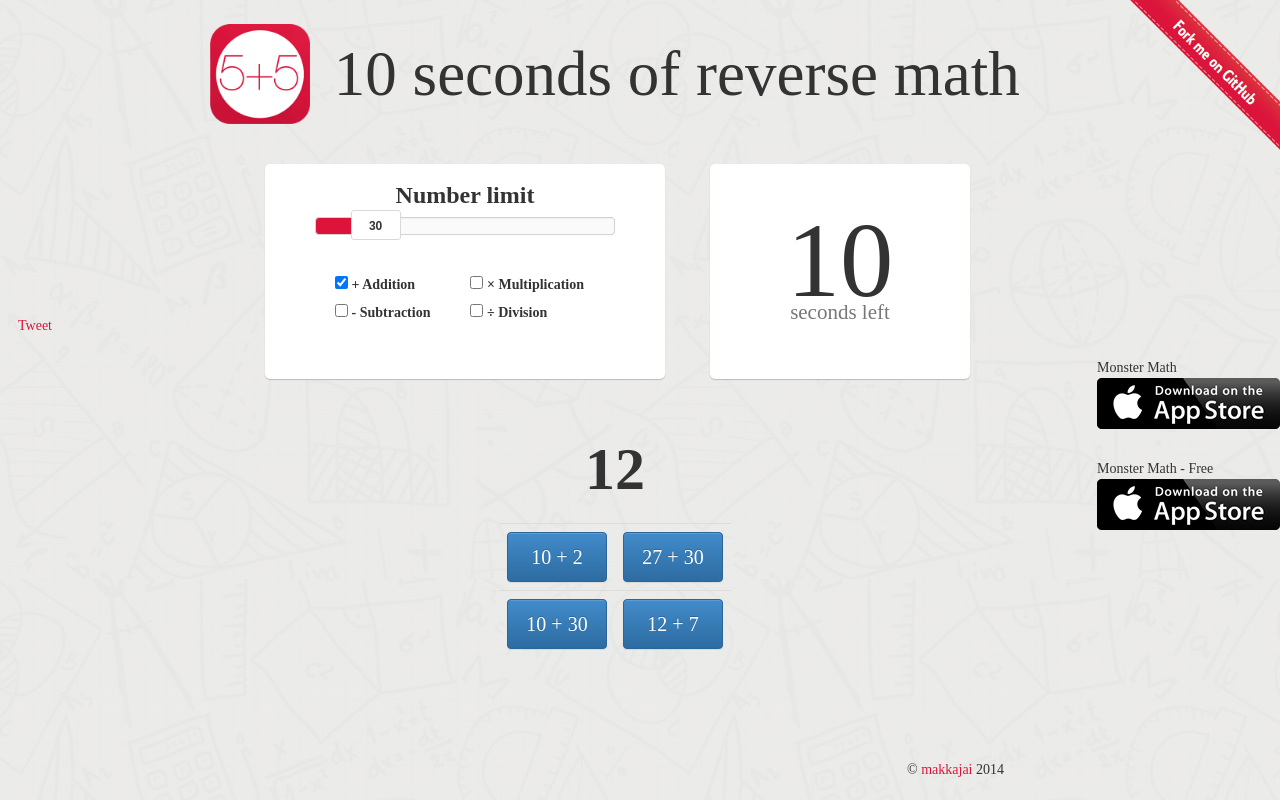
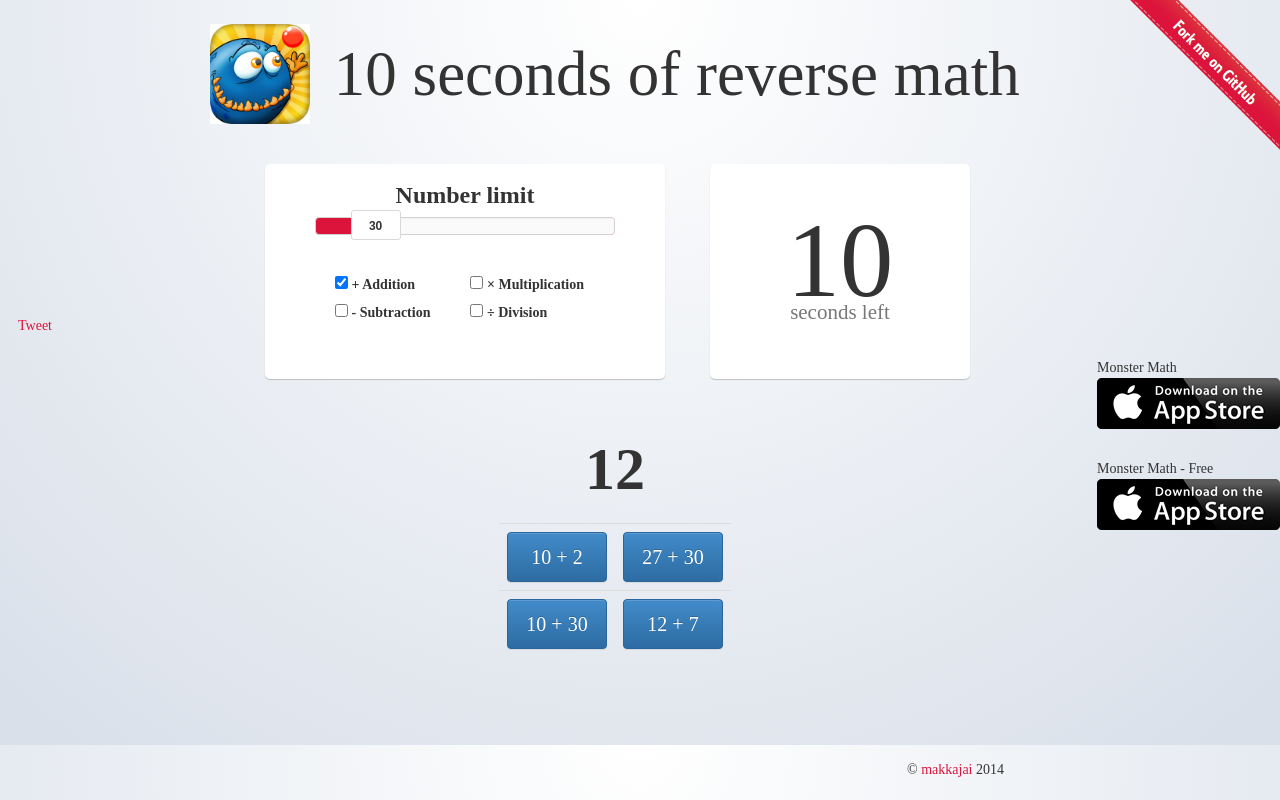
Before and after one commit to shenoyroopesh/10-seconds-math, a PHP site: page / in a window 1280 px wide. Run offline with PHP 8.4, Linux system fonts and the light colour scheme; some libraries are stand-ins or nearby versions.

Commit message:
Modifying icon, favicon, background

```diff
--- a/css/main.css
+++ b/css/main.css
@@ -8,8 +8,6 @@ textarea:focus, input[type="text"]:focus, input[type="password"]:focus, #submit-
 body {
   padding: 0;
   font-family: "Myriad Pro" !important;
-  background: url(../img/background.jpg) !important;
-  background-repeat: repeat;
 
   min-width: 900px;
 }
--- a/index.html
+++ b/index.html
@@ -9,13 +9,11 @@
         <meta name="author" content="makkajai, http://www.makkajai.com">
 
 
-        <meta property="og:image" content="http://www.mental-math-trainer.com/img/mental-math-trainer.png" />
         <meta property="og:title" content="Monster Math - practice reverse arithmetic online" />
         <meta property="og:description" content="Monster Math - practice reverse arithmetic online" />
-        <meta property="og:url" content="http://www.makkajai.com/cool-tools/" />
 
         <meta name="viewport" content="width=device-width, initial-scale=1">
-        <link rel="shortcut icon" href="img/mental-math-trainer-favicon.ico?v=2">
+        <link rel="shortcut icon" href="img/monster-math.ico">
 
         <!-- Latest compiled and minified Bootstrap CSS -->
         <link rel="stylesheet" href="css/bootstrap.min.css">
@@ -43,7 +41,7 @@
 
     <div class="jumbotron">
       <div id="title">
-          <img src="img/mental-math-trainer.png" alt="Mental Math Trainer App Icon" />
+          <img src="img/monster-math.png" alt="Monster Math App Icon" />
           <h1 id="text-title">10 seconds of reverse math</h1>
       </div>
       <div id="settings-and-stats" class="container">
--- a/js/main.js
+++ b/js/main.js
@@ -145,7 +145,9 @@ function timeIsOver() {
     // TODO we should add a real ranking one day
 
     var ONE_BARELY_REACHES_THIS_SCORE = 200;
-    return Math.floor(100 * Math.min(Math.E * score / (ONE_BARELY_REACHES_THIS_SCORE * Math.PI), 1));
+
+    //for now let the max be 99%
+    return Math.floor(100 * Math.min(Math.E * score / (ONE_BARELY_REACHES_THIS_SCORE * Math.PI), 0.99));
   }
 
   function setEvaluation(score, rank) {
```
Also changed, not shown: img/monster-math.ico (added), img/monster-math.png (added).
